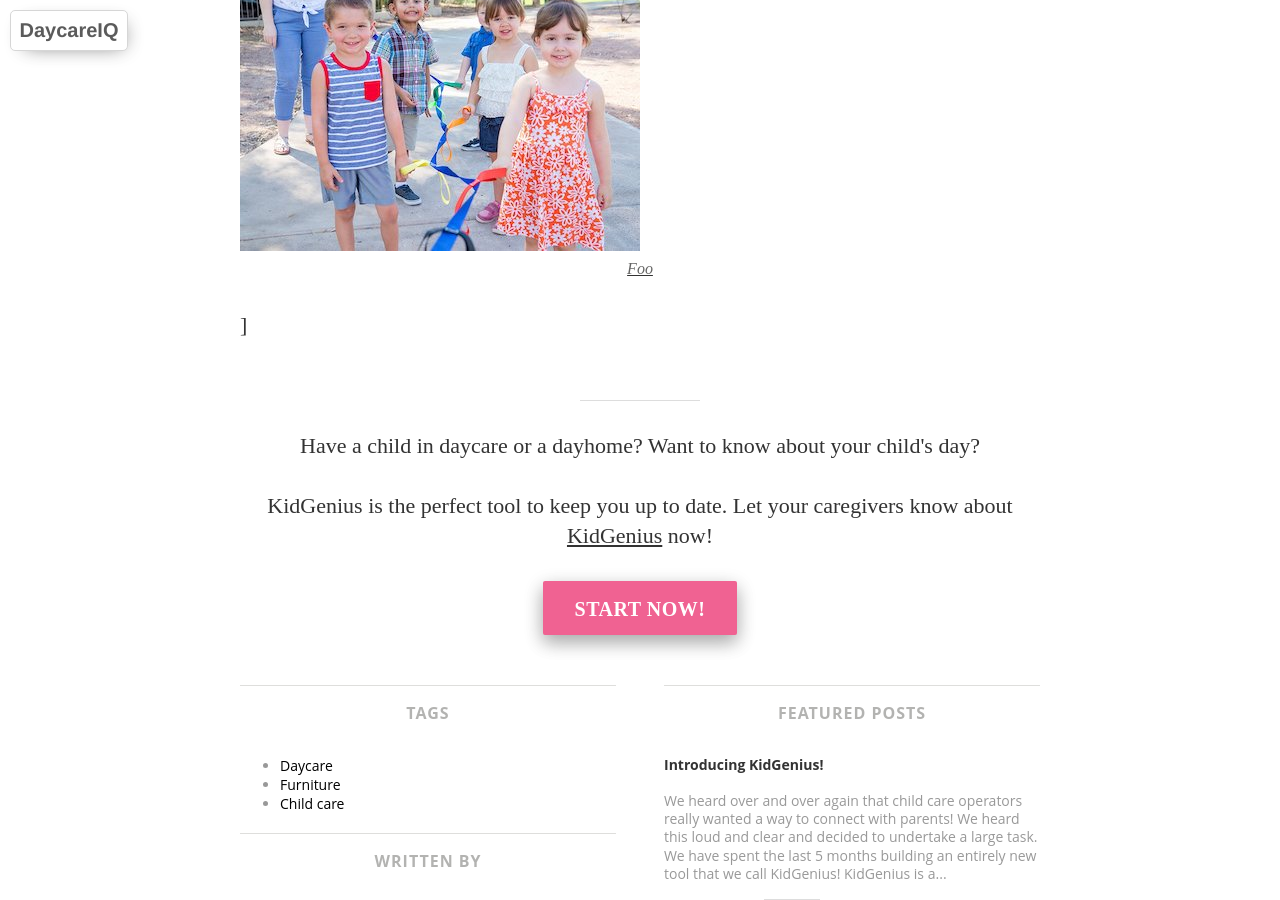
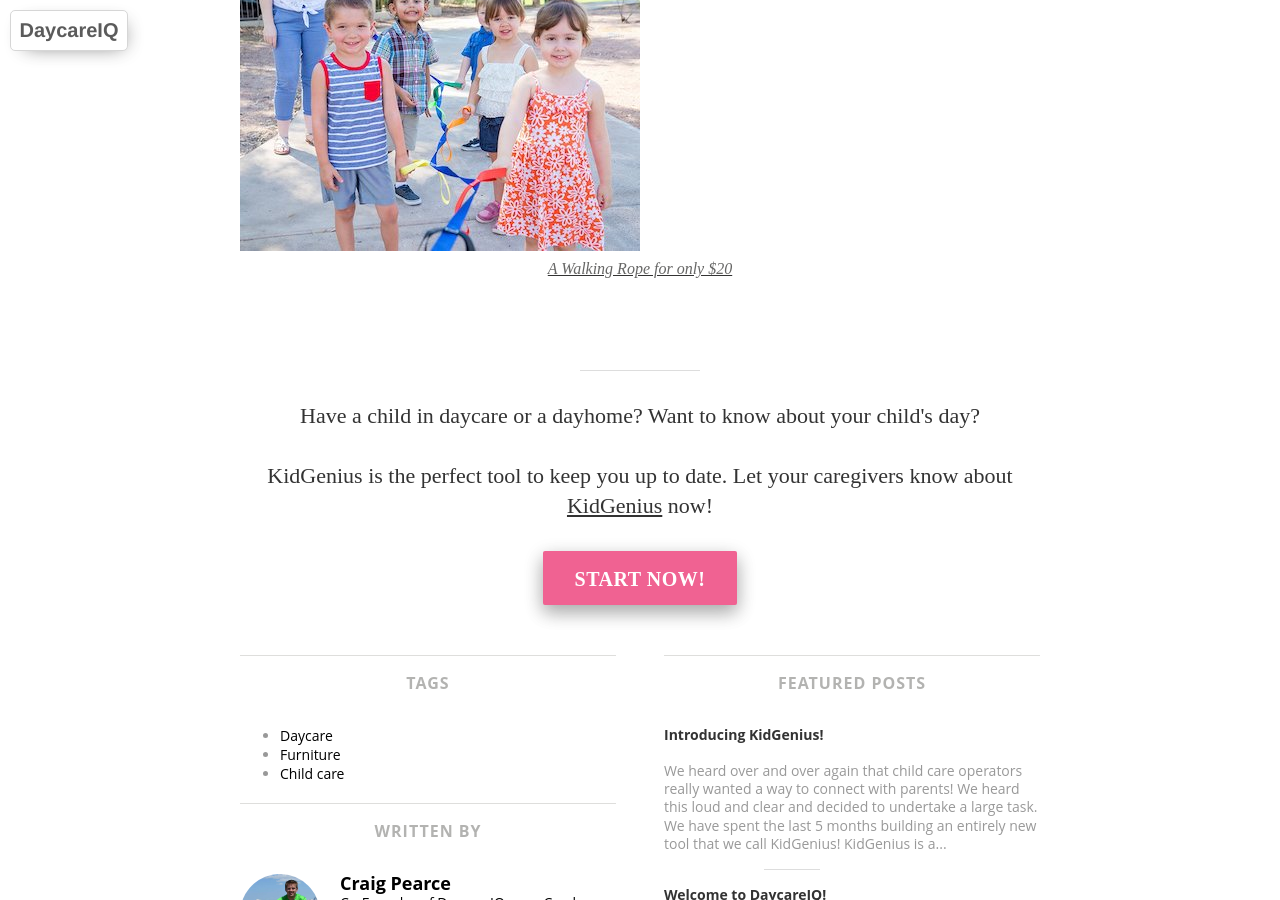
Before and after one commit to DaycareIQ/blog.daycareiq.com, a Jekyll site: the page built from _posts/2018-03-24-Top-5-Daycare-Items.md, in a window 1280 px wide and 900 px high, scrolled down 3683 px. Built offline with Jekyll 4.4.1, drawn with Linux system fonts in a browser that asks for light colours; nearby versions of some CDN libraries; some web fonts are replaced.

Commit message:
Update 2018-03-24-Top-5-Daycare-Items.md

```diff
--- a/_posts/2018-03-24-Top-5-Daycare-Items.md
+++ b/_posts/2018-03-24-Top-5-Daycare-Items.md
@@ -41,4 +41,4 @@
 
 And now our number 1 item every daycare and dayhome needs!  Everyone knows that keeping kids together is like hearding cats! It won't be hard with this walking rope! 12 loops will keep kids together on walks to the park or to school.  Click [here to check out the walking rope on Amazon](https://amzn.to/2G59tE3)!
 
-<a href="https://amzn.to/2G59tE3" rel="A Walking Rope" target="_blank">![Foo](https://blog.daycareiq.com/site_assets/images/walkingrope.jpg)]</a>
+<a href="https://amzn.to/2G59tE3" rel="A Walking Rope" target="_blank">![A Walking Rope for only $20](https://blog.daycareiq.com/site_assets/images/walkingrope.jpg)</a>
```
